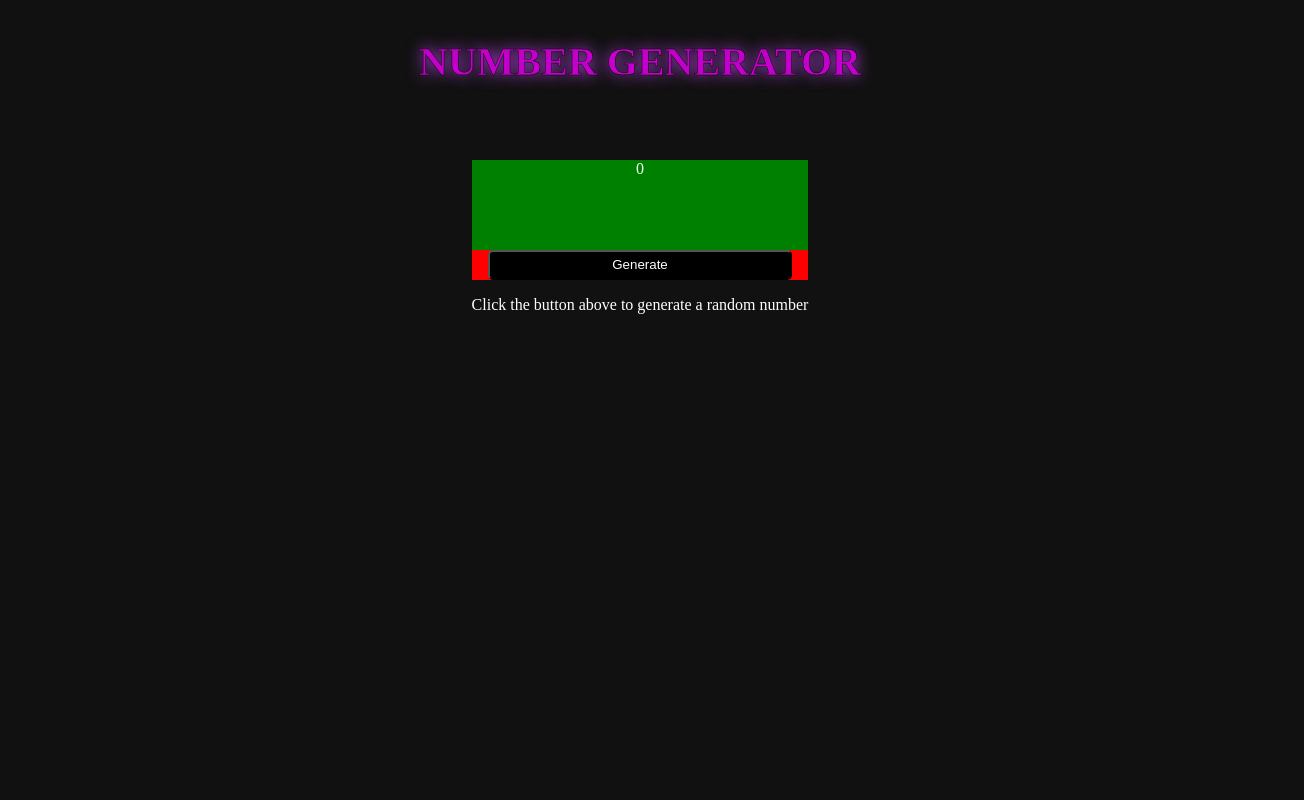
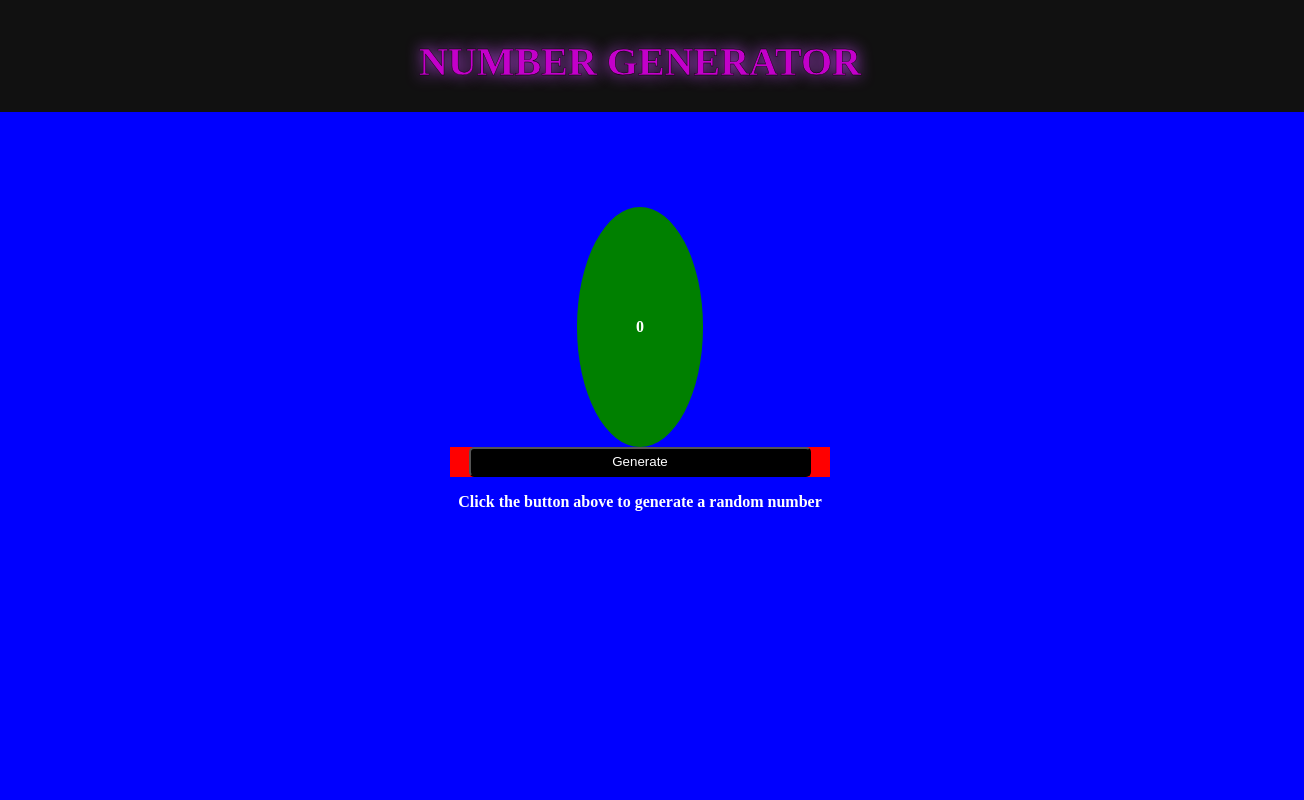
Before and after one commit to TylrPopcorn/Random-Number-Generator, a React (Vite) app: page / in a window 1280 px wide. Shown: the top 800 px of the page, 1304 px wide, since content can reach past the window. Built offline with nearby package versions, Linux system fonts and the light colour scheme.

Commit message:
Working on styles

```diff
--- a/src/Components/App.js
+++ b/src/Components/App.js
@@ -9,7 +9,7 @@ function App() {
   };
 
   return (
-    <div className="App">
+    <div id="wrapper" className="App">
       <div className="NumberArea">
         <p>{num}</p>
       </div>
--- a/src/styles.css
+++ b/src/styles.css
@@ -3,6 +3,10 @@ body {
   min-height: 100vh;
   background: #111111;
   color: #ffffff;
+}
+
+:root {
+  --width-s: 30%;
 }
 
 #root,
@@ -26,20 +30,28 @@ body {
   font-family: "Times New Roman", Times, serif;
   text-align: center;
   padding: 2em;
+  font-weight: bold;
+  width: 100%;
+  height: 100vh;
+  background-color: blue;
 }
 
 .NumberArea {
+  margin-top: 5%;
   background-color: green;
-  height: 90px;
-  text-align: center;
-}
+  height: 30%;
+  width: calc(var(--width-s) - 20%);
+  border-radius: 100%;
 
-.NumberArea p {
+  /* Centering text vertically and horizontally */
+  display: flex;
+  align-items: center;
+  justify-content: center;
 }
 
 .ButtonHolder {
   background-color: red;
-  width: 100%; /* Stretch across the whole screen */
+  width: var(--width-s); /* Stretch across the whole screen */
 }
 
 .GenerateButton {
```
Also changed, not shown: 4 other files (tests, documents, lock files or other folders).
